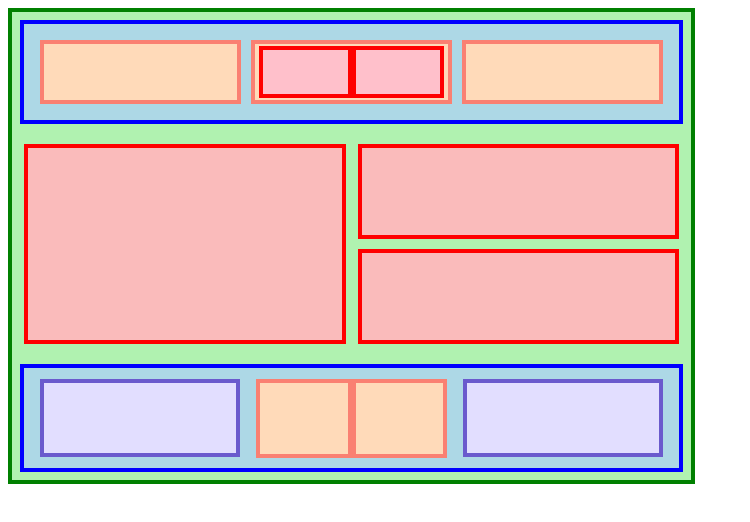
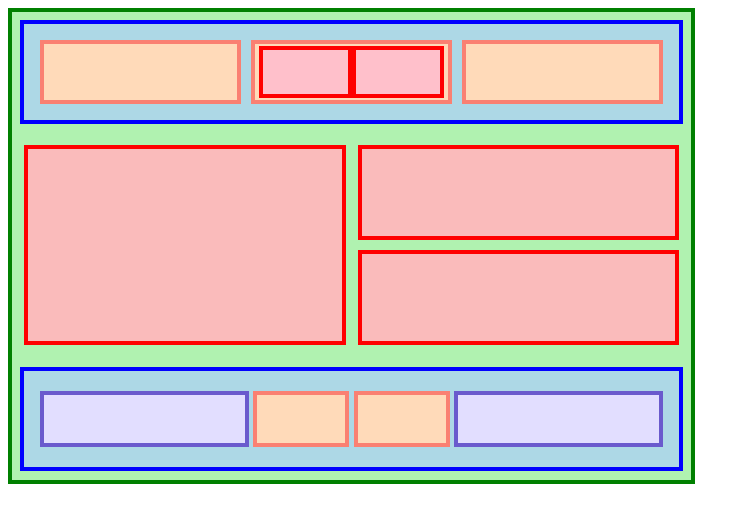
Before and after one commit to rafaelb056/test_to_flexbox, a plain HTML site: page theflexboxs/flexbox3.html in a window 1280 px wide. Shown: the whole page, without its empty margins (0-750 px from the left). Drawn offline with Linux system fonts and the light colour scheme.

Commit message:
add style3.css

```diff
--- a/theflexboxs/style3.css
+++ b/theflexboxs/style3.css
@@ -5,8 +5,6 @@
 	flex-wrap: wrap;
 	width: 679px;
 	height: 468px;
-	column-gap: 0;
-	align-content: start;
 
 
 }
@@ -78,34 +76,33 @@
 }
 .secundo-container{
 	background-color: lightblue;
+	border: 4px solid blue;
 	padding: 16px;
-	border: 4px solid blue;
 	margin: 8px;
 	display: flex;
 	width: 800px;
-	height: 68px;
+	height: 64px;
 	align-items: center;
 	order:4;
 }
 .purple-item{
 	background-color:  #e2deff;
 	border: 4px solid #6a5acd;
-	height: 70px;
-	width: auto;
+	height: 48px;
 	flex:1;
 }
 .the-other-container{
-	padding: 8px;
-	margin: 8px;
+	padding: 4px;
   display: flex;
 	align-items: center;
-	flex:1;
+	justify-items: center;
+	gap: 5px;
 
 }
 .little-item{
 	background: peachpuff;
 	border: 4px solid salmon;
-	height: 35px;
-	padding: 18px;
-	flex:1;
+	width:88px;
+	height: 48px;
+	flex:1 1 ;
 }
```
